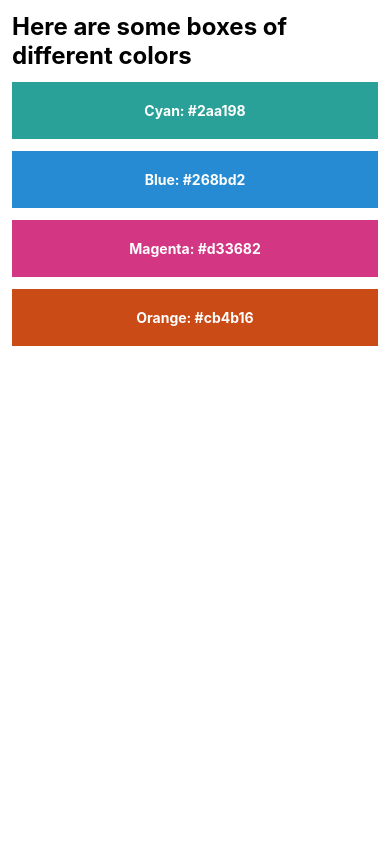
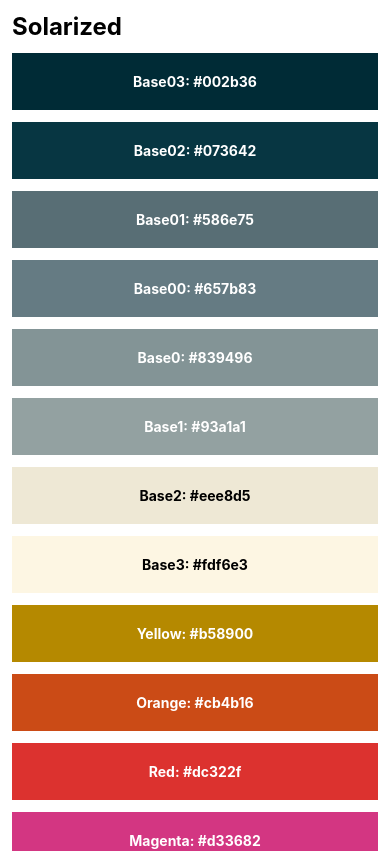
Before and after one commit to christian-bravo7/react-native-palette-colors, a React Native app: screen / in a window 390 px wide. Shown: the top 851 px of the page. Built offline with nearby package versions, Linux system fonts and the light colour scheme.

Commit message:
using flat list to render colors

```diff
--- a/App.js
+++ b/App.js
@@ -6,20 +6,47 @@ import {
   StyleSheet,
   Platform,
   StatusBar,
+  FlatList,
 } from 'react-native';
 import ColorBox from './components/ColorBox';
+
+const COLORS = [
+  { colorName: 'Base03', hexCode: '#002b36' },
+  { colorName: 'Base02', hexCode: '#073642' },
+  { colorName: 'Base01', hexCode: '#586e75' },
+  { colorName: 'Base00', hexCode: '#657b83' },
+  { colorName: 'Base0', hexCode: '#839496' },
+  { colorName: 'Base1', hexCode: '#93a1a1' },
+  { colorName: 'Base2', hexCode: '#eee8d5' },
+  { colorName: 'Base3', hexCode: '#fdf6e3' },
+  { colorName: 'Yellow', hexCode: '#b58900' },
+  { colorName: 'Orange', hexCode: '#cb4b16' },
+  { colorName: 'Red', hexCode: '#dc322f' },
+  { colorName: 'Magenta', hexCode: '#d33682' },
+  { colorName: 'Violet', hexCode: '#6c71c4' },
+  { colorName: 'Blue', hexCode: '#268bd2' },
+  { colorName: 'Cyan', hexCode: '#2aa198' },
+  { colorName: 'Green', hexCode: '#859900' },
+];
 
 const App = () => {
   return (
     <SafeAreaView style={[styles.safeArea, styles.androidSafeArea]}>
       <View style={styles.container}>
-        <Text style={styles.title}>
-          Here are some boxes of different colors
-        </Text>
+        <FlatList
+          data={COLORS}
+          keyExtractor={({ colorName }) => colorName}
+          renderItem={({ item }) => (
+            <ColorBox colorName={item.colorName} colorHex={item.hexCode} />
+          )}
+          ListHeaderComponent={() => (
+            <Text style={styles.title}>Solarized</Text>
+          )}
+        />
         <ColorBox colorName="Cyan" colorHex="#2aa198" />
-        <ColorBox colorName="Blue" colorHex="#268bd2" />
-        <ColorBox colorName="Magenta" colorHex="#d33682" />
-        <ColorBox colorName="Orange" colorHex="#cb4b16" />
+        <ColorBox colorName="Cyan" colorHex="#2aa198" />
+        <ColorBox colorName="Cyan" colorHex="#2aa198" />
+        <ColorBox colorName="Cyan" colorHex="#2aa198" />
       </View>
     </SafeAreaView>
   );
--- a/components/ColorBox.js
+++ b/components/ColorBox.js
@@ -1,10 +1,15 @@
 import React from 'react';
 import { Text, View, StyleSheet } from 'react-native';
 
-const ColorBox = ({ colorHex, colorName }) => {
+const ColorBox = ({ colorName, colorHex }) => {
+  const textColor =
+    parseInt(colorHex.replace('#', ''), 16) > 0xffffff / 1.1
+      ? 'black'
+      : 'white';
+
   return (
     <View style={[styles.box, { backgroundColor: colorHex }]}>
-      <Text style={styles.boxText}>
+      <Text style={[styles.boxText, { color: textColor }]}>
         {colorName}: {colorHex}
       </Text>
     </View>
```
